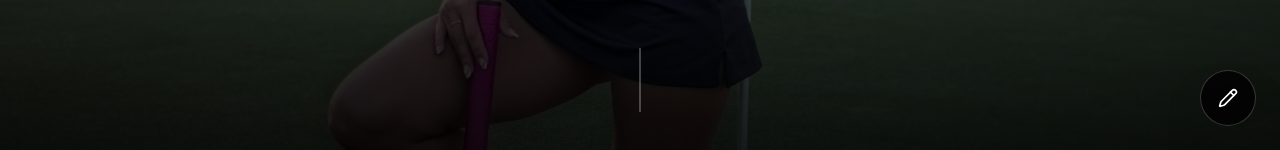
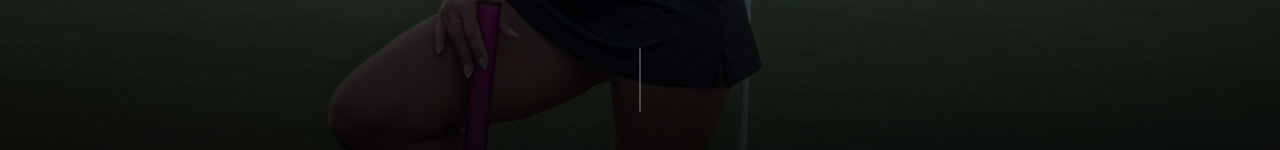
Before and after one commit to GhostOpsandCo/ashskiessite, a React (Vite) app: page / in a window 1280 px wide. Shown: the part 650-800 px from the top of the page. Built offline with nearby package versions, Linux system fonts and the light colour scheme.

Commit message:
Remove edit mode panel from production site

```diff
--- a/src/app/App.tsx
+++ b/src/app/App.tsx
@@ -1,6 +1,5 @@
 import { useState } from 'react';
 import { SiteContentProvider } from './components/SiteContentContext';
-import { EditModePanel } from './components/EditModePanel';
 import { Navigation } from './components/Navigation';
 import { Hero } from './components/Hero';
 import { FeaturedWork } from './components/FeaturedWork';
@@ -65,7 +64,6 @@ export default function App() {
       <div className="min-h-screen bg-white">
         <Navigation currentPage={currentPage} onNavigate={handleNavigate} />
         {renderPage()}
-        <EditModePanel />
       </div>
     </SiteContentProvider>
   );
```
